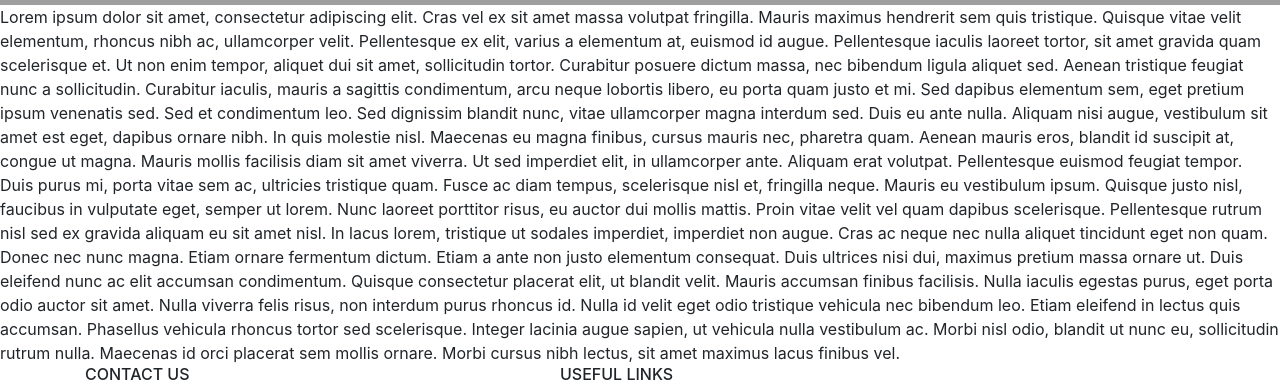
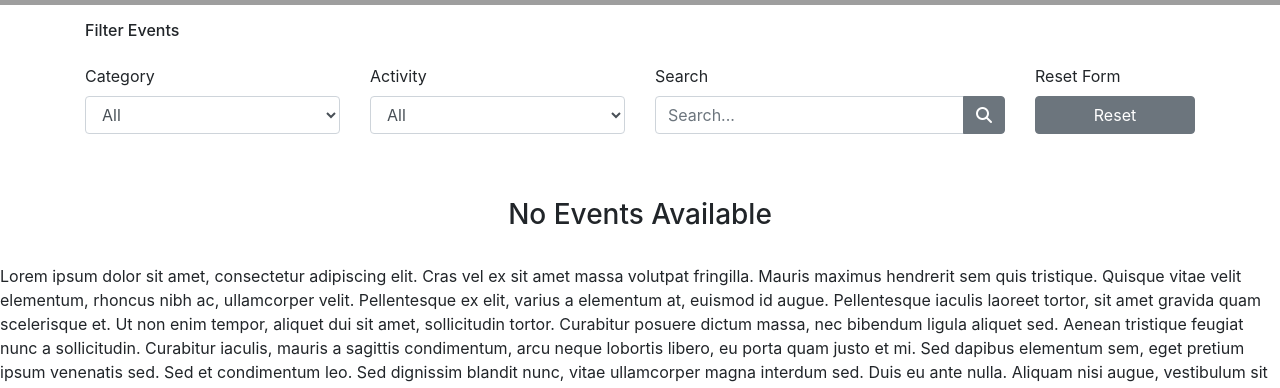
Before and after one commit to YUSU-Dev/Vue-Components, a plain HTML site: page index.html in a window 1280 px wide. Shown: the part 160-548 px from the top of the page. Drawn offline with nearby package versions, Linux system fonts and the light colour scheme; no server answers; grey boxes are pictures that could not be loaded.

Commit message:
update index for testing

```diff
--- a/index.html
+++ b/index.html
@@ -48,7 +48,7 @@
 
     <script src="https://cdn.jsdelivr.net/npm/axios/dist/axios.min.js"></script>
     <script src="https://cdn.jsdelivr.net/npm/vue/dist/vue.js"></script>
-    <script src="vue-events-v1.5.1.js"></script>
+    <script src="vue-events.js"></script>
     <script>
         new Vue({
             el: '#main'
```
